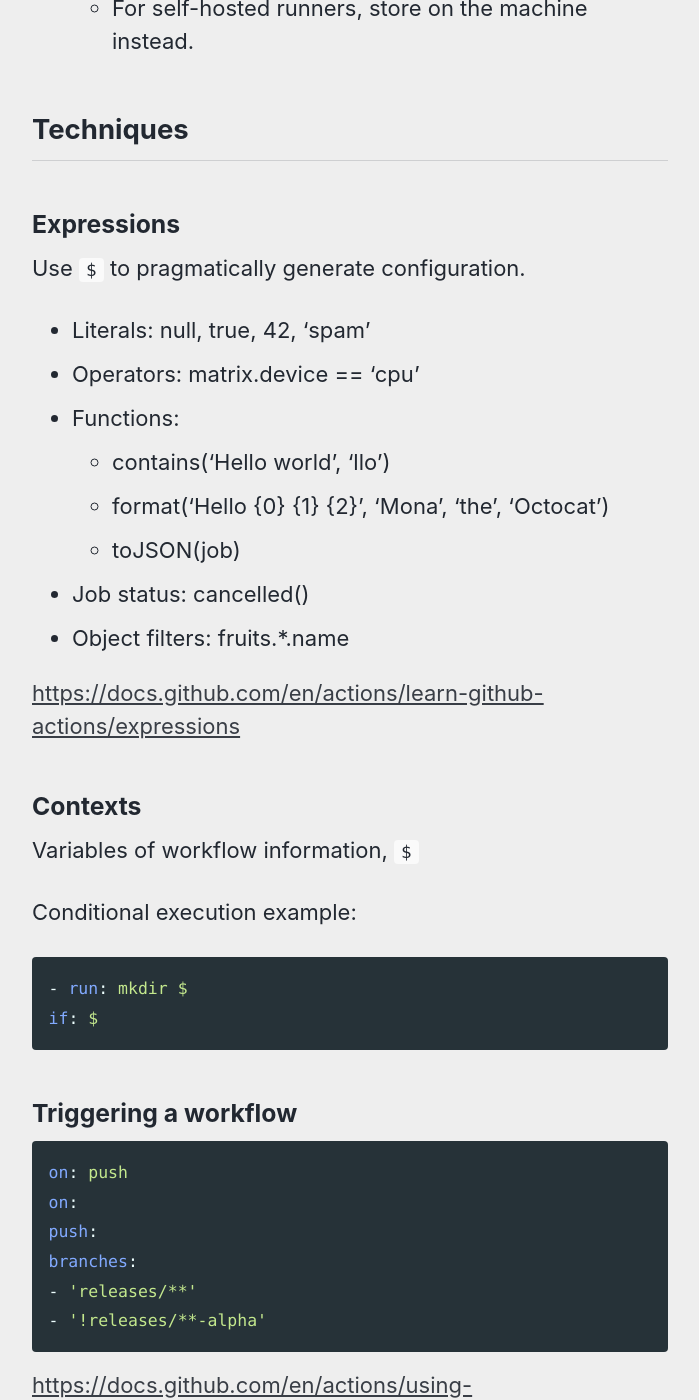
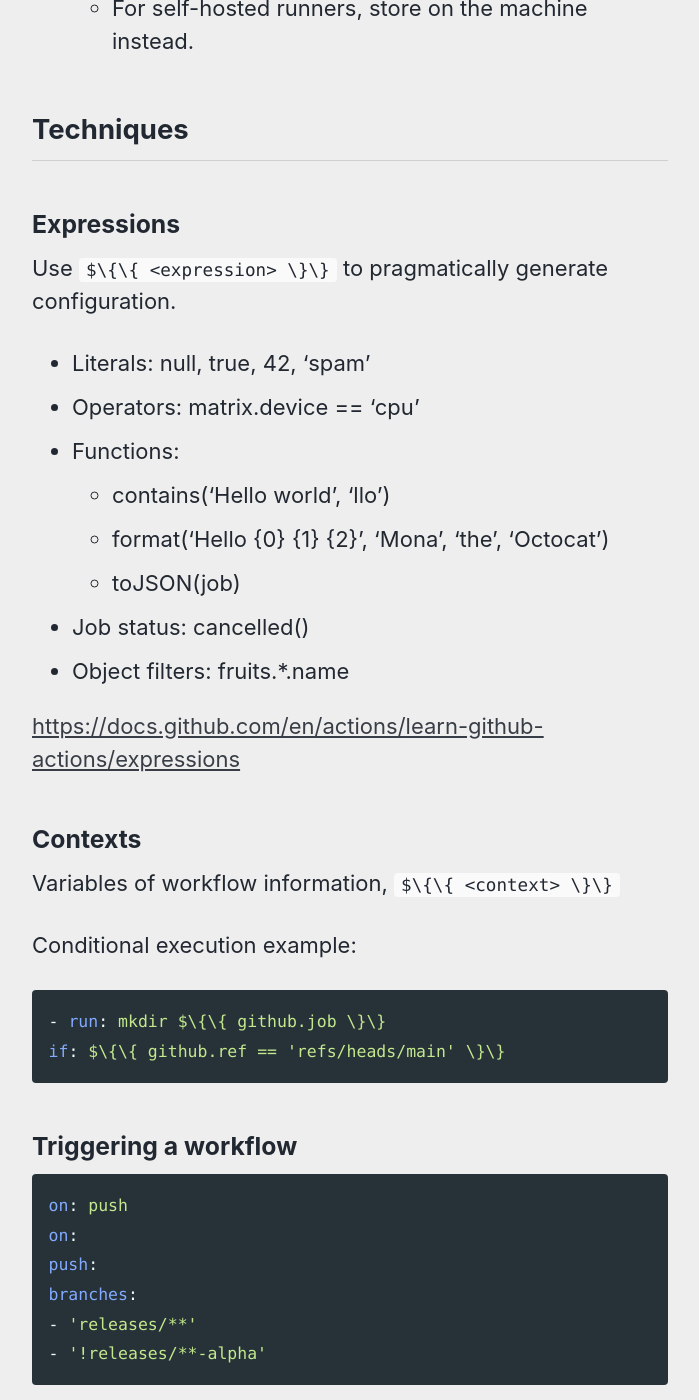
Before and after one commit to xc-jp/blog-posts, a Jekyll site: the page built from _posts/2022-05-10-Github-Actions.md, in a window 1280 px wide and 1400 px high, scrolled down 2460 px. Shown: the whole window, without its empty margins (290-989 px from the left). Built offline with Jekyll 4.4.1, drawn with Linux system fonts in a browser that asks for light colours; cached includes are drawn as plain includes; some of the changed text lies outside the part shown.

Commit message:
Update 2022-05-10-Github-Actions.md

````diff
--- a/_posts/2022-05-10-Github-Actions.md
+++ b/_posts/2022-05-10-Github-Actions.md
@@ -86,13 +86,13 @@ Use `${{ <expression> }}` to pragmatically generate configuration.
 
 ### Contexts
 
-Variables of workflow information, `${{ <context> }}`
+Variables of workflow information, `$\{\{ <context> \}\}`
 
 Conditional execution example:
 
 ```yaml
-- run: mkdir ${{ github.job }}
-if: ${{ github.ref == 'refs/heads/main' }}
+- run: mkdir $\{\{ github.job \}\}
+if: $\{\{ github.ref == 'refs/heads/main' \}\}
 ```
 
 ### Triggering a workflow
@@ -256,7 +256,7 @@ For hosted artifact storage:
 Our solution for hosted runners:
 
 ```yaml
-upload-artifacts ”Result tarballs” ${{ github.job }}
+upload-artifacts ”Result tarballs” $\{\{ github.job \}\}
 result '*.tar.gz'
 ```
 
@@ -307,7 +307,7 @@ but this works:
 ```yaml
 runs-on:
 - self-hosted
-- ${{ matrix.device }}
+- $\{\{ matrix.device }}
 ```
 
 ### Context availability
@@ -315,9 +315,9 @@ runs-on:
 ```yaml
 test-context:
   steps:
-    - name: ${{ github.job }}
+    - name: $\{\{ github.job \}\}
       run: ...
-    - run: echo ${{ github.job }}
+    - run: echo $\{\{ github.job \}\}
 ```
 
 github.job: job id (i.e. test-context)
````
Also changed, not shown: other parts of _posts/2022-05-10-Github-Actions.md (+6 -6 lines).
